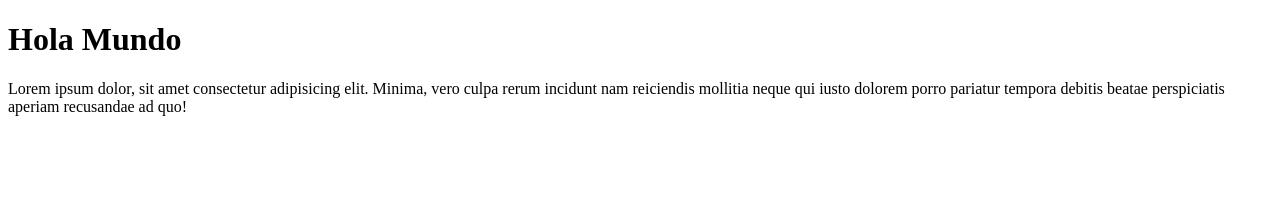
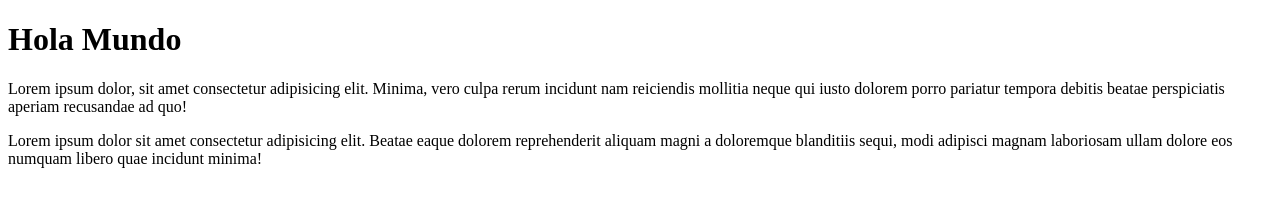
Before and after one commit to tomaspica/Mi_repositorio, a plain HTML site: page index.html in a window 1280 px wide. Drawn offline with Linux system fonts and the light colour scheme.

Commit message:
Agrega otro parrafo

```diff
--- a/index.html
+++ b/index.html
@@ -9,5 +9,6 @@
 <body>
     <h1>Hola Mundo</h1>
     <p>Lorem ipsum dolor, sit amet consectetur adipisicing elit. Minima, vero culpa rerum incidunt nam reiciendis mollitia neque qui iusto dolorem porro pariatur tempora debitis beatae perspiciatis aperiam recusandae ad quo!</p>
+    <p>Lorem ipsum dolor sit amet consectetur adipisicing elit. Beatae eaque dolorem reprehenderit aliquam magni a doloremque blanditiis sequi, modi adipisci magnam laboriosam ullam dolore eos numquam libero quae incidunt minima!</p>
 </body>
 </html>
```
